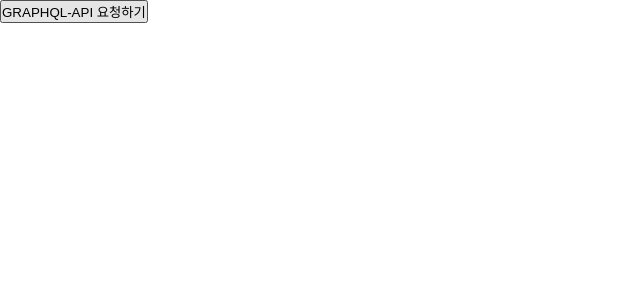
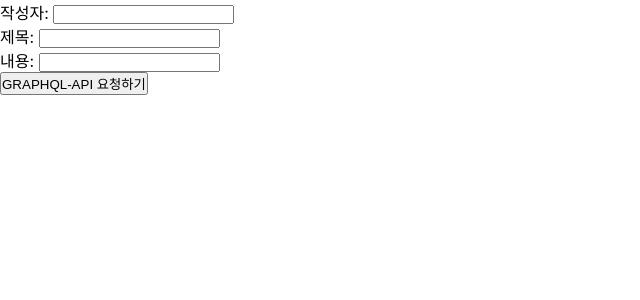
Before and after one commit to nv2late/class_quiz, a Next.js app: page /04-2 in a window 1280 px wide. Shown: the top 300 px of the page, without its empty margins (0-640 px from the left). Built offline with nearby package versions, Linux system fonts and the light colour scheme; a web font is replaced by a local one.

Commit message:
Feat: GRAPHQL-API none hardcoding

```diff
--- a/pages/04-2/index.js
+++ b/pages/04-2/index.js
@@ -1,8 +1,9 @@
 import { useMutation, gql } from '@apollo/client';
+import { useState } from 'react';
 
 const CREATE_BOARD = gql`
-  mutation {
-    createBoard(writer: "ㅇㅂㅇ", title: "으갸갸갸", contents: "호잇") {
+  mutation createBoard($writer: String, $title: String, $contents: String) {
+    createBoard(writer: $writer, title: $title, contents: $contents) {
       _id
       number
       message
@@ -11,17 +12,44 @@ const CREATE_BOARD = gql`
 `;
 
 export default function GraphqlPracticePage() {
+  const [writer, setWriter] = useState('');
+  const [title, setTitle] = useState('');
+  const [contents, setContents] = useState('');
+
   const [createBoard] = useMutation(CREATE_BOARD);
 
   const onClickSubmit = async () => {
-    const result = await createBoard();
+    const result = await createBoard({
+      variables: {
+        writer: writer,
+        title: title,
+        contents: contents,
+      },
+    });
     console.log(result);
-    console.log(result.data.createBoard.message);
-    console.log(result.data.createBoard.number);
+    alert(result.data.createBoard.message);
+  };
+
+  const onChangeWriter = (e) => {
+    setWriter(e.target.value);
+  };
+
+  const onChangeTitle = (e) => {
+    setTitle(e.target.value);
+  };
+
+  const onChangeContents = (e) => {
+    setContents(e.target.value);
   };
 
   return (
     <>
+      작성자: <input type="text" onChange={onChangeWriter} />
+      <br />
+      제목: <input type="text" onChange={onChangeTitle} />
+      <br />
+      내용: <input type="text" onChange={onChangeContents} />
+      <br />
       <button onClick={onClickSubmit}>GRAPHQL-API 요청하기</button>
     </>
   );
```
